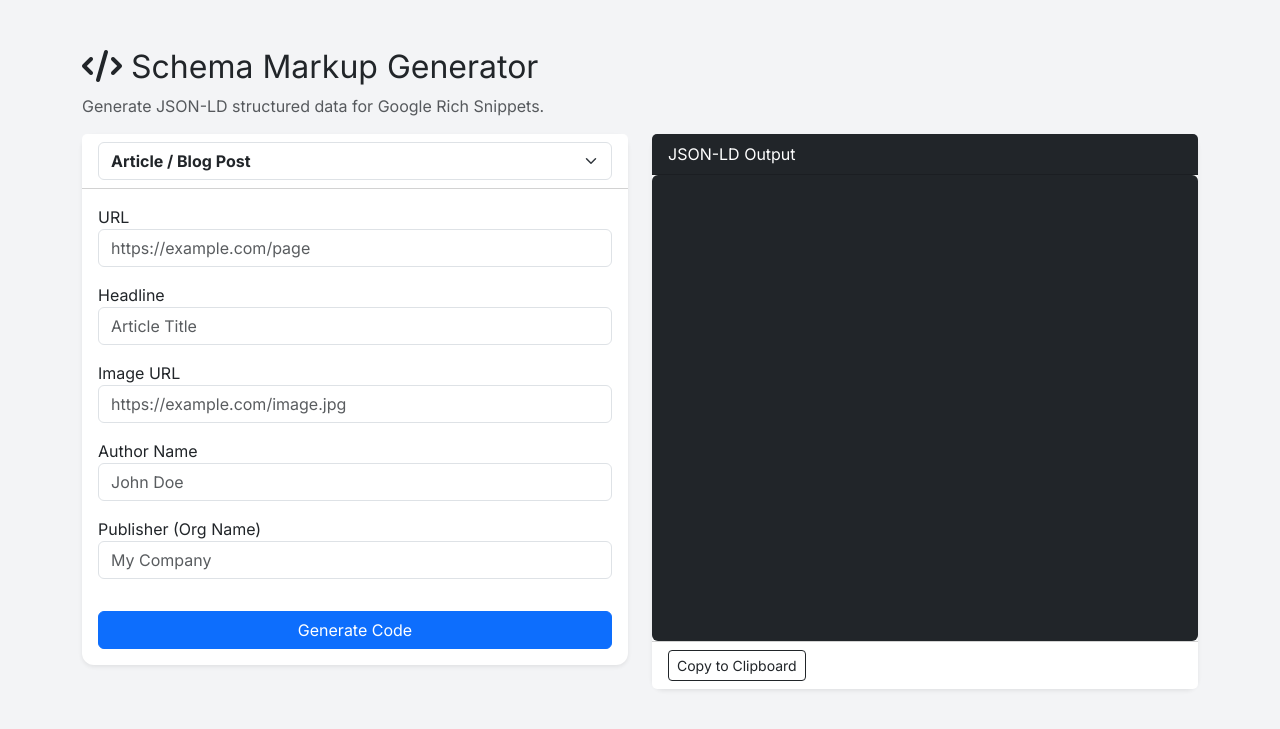
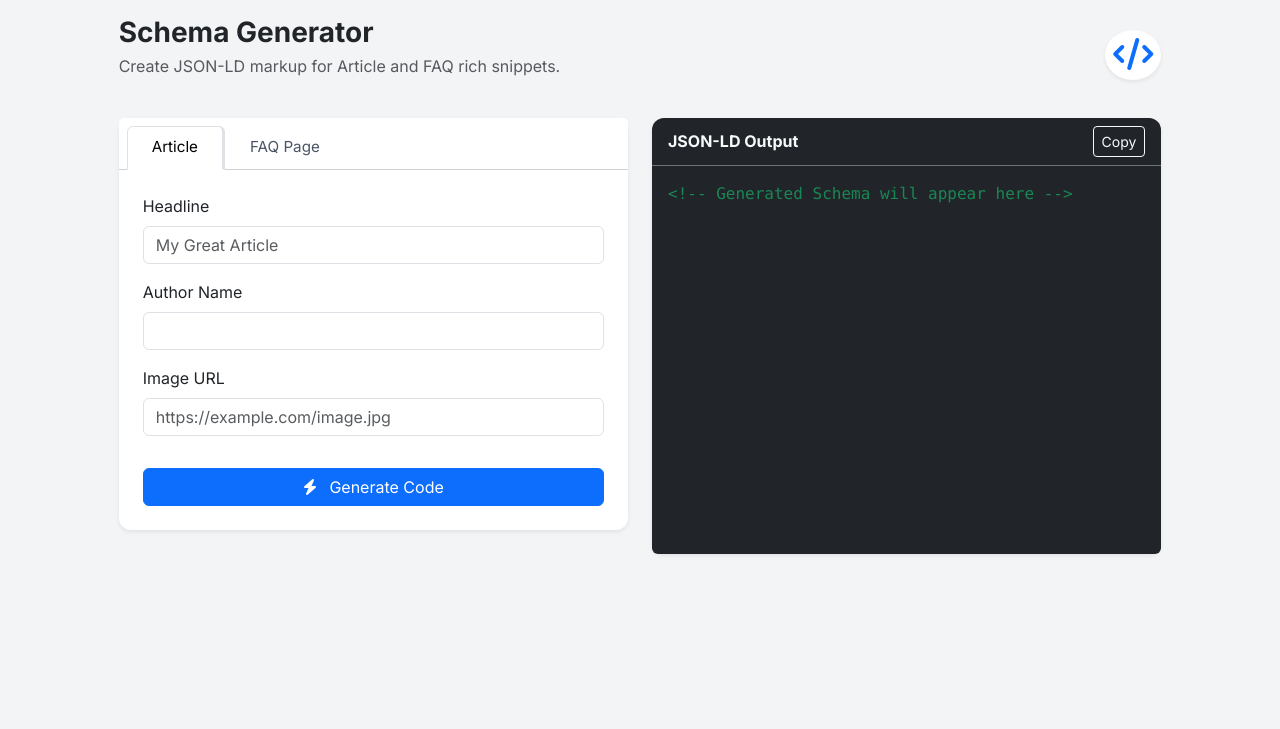
Before and after one commit to dilawar47866/MySEOTooler_V5, a Python web app: template templates/schema_generator.html in a window 1280 px wide. Shown: the top 729 px of the page. Run offline with Jinja, Linux system fonts and the light colour scheme; the template is opened without the code that fills it, so the values that code supplies are empty.

Commit message:
Update schema_generator.html

```diff
--- a/templates/schema_generator.html
+++ b/templates/schema_generator.html
@@ -1,126 +1,146 @@
 {% extends "base.html" %}
+
+{% block title %}Schema Generator - MySEO King{% endblock %}
+
 {% block content %}
-<div class="container mt-5">
-    <h2><i class="fas fa-code text-dark"></i> Schema Markup Generator</h2>
-    <p class="text-muted">Generate JSON-LD structured data for Google Rich Snippets.</p>
+<div class="container-fluid">
+    <div class="row justify-content-center">
+        <div class="col-md-10">
+
+            <!-- Header -->
+            <div class="d-flex justify-content-between align-items-center mb-4">
+                <div>
+                    <h2 class="h3 fw-bold mb-1">Schema Generator</h2>
+                    <p class="text-muted">Create JSON-LD markup for Article and FAQ rich snippets.</p>
+                </div>
+                <div class="bg-white p-2 rounded-circle shadow-sm">
+                    <i class="fas fa-code fa-2x text-primary"></i>
+                </div>
+            </div>
 
             <div class="row">
-        <!-- Form Side -->
+                <!-- Form Column -->
                 <div class="col-md-6">
                     <div class="card shadow-sm mb-4">
                         <div class="card-header bg-white">
-                    <select id="schemaType" class="form-select fw-bold" onchange="toggleForm()">
-                        <option value="Article">Article / Blog Post</option>
-                        <option value="Organization">Organization</option>
-                        <option value="LocalBusiness">Local Business</option>
-                    </select>
+                            <ul class="nav nav-tabs card-header-tabs" id="schemaTabs" role="tablist">
+                                <li class="nav-item">
+                                    <button class="nav-link active" data-type="article" onclick="setSchema('article')">Article</button>
+                                </li>
+                                <li class="nav-item">
+                                    <button class="nav-link" data-type="faq" onclick="setSchema('faq')">FAQ Page</button>
+                                </li>
+                            </ul>
                         </div>
-                <div class="card-body">
-
-                    <!-- Common Fields -->
-                    <div class="mb-3">
-                        <label>URL</label>
-                        <input type="url" id="url" class="form-control" placeholder="https://example.com/page">
-                    </div>
+                        <div class="card-body p-4">
 
                             <!-- Article Form -->
-                    <div id="formArticle">
+                            <div id="form-article">
                                 <div class="mb-3">
-                            <label>Headline</label>
-                            <input type="text" id="headline" class="form-control" placeholder="Article Title">
+                                    <label class="form-label">Headline</label>
+                                    <input type="text" id="artHeadline" class="form-control" placeholder="My Great Article">
                                 </div>
                                 <div class="mb-3">
-                            <label>Image URL</label>
-                            <input type="url" id="image" class="form-control" placeholder="https://example.com/image.jpg">
+                                    <label class="form-label">Author Name</label>
+                                    <input type="text" id="artAuthor" class="form-control" value="{{ current_user.username }}">
                                 </div>
                                 <div class="mb-3">
-                            <label>Author Name</label>
-                            <input type="text" id="author" class="form-control" placeholder="John Doe">
-                        </div>
-                        <div class="mb-3">
-                            <label>Publisher (Org Name)</label>
-                            <input type="text" id="publisher" class="form-control" placeholder="My Company">
+                                    <label class="form-label">Image URL</label>
+                                    <input type="text" id="artImage" class="form-control" placeholder="https://example.com/image.jpg">
                                 </div>
                             </div>
 
-                    <!-- Organization/Business Form -->
-                    <div id="formOrg" style="display:none;">
+                            <!-- FAQ Form -->
+                            <div id="form-faq" class="d-none">
                                 <div class="mb-3">
-                            <label>Name</label>
-                            <input type="text" id="orgName" class="form-control" placeholder="Company Name">
-                        </div>
-                        <div class="mb-3">
-                            <label>Logo URL</label>
-                            <input type="url" id="orgLogo" class="form-control" placeholder="https://example.com/logo.png">
-                        </div>
-                        <div class="mb-3">
-                            <label>SameAs (Social Profiles)</label>
-                            <input type="text" id="orgSocial" class="form-control" placeholder="https://facebook.com/mybrand">
-                            <small class="text-muted">Comma separated</small>
+                                    <label class="form-label">Questions & Answers</label>
+                                    <div class="form-text mb-2">Format: Question on one line, Answer on the next. Separate pairs with a blank line.</div>
+                                    <textarea id="faqContent" class="form-control" rows="8" placeholder="What is SEO?
+SEO stands for Search Engine Optimization.
+
+Is SEO free?
+Yes, organic traffic is free."></textarea>
                                 </div>
                             </div>
 
-                    <button class="btn btn-primary w-100 mt-3" onclick="generateSchema()">Generate Code</button>
+                            <button class="btn btn-primary w-100 mt-3" onclick="generateSchema()">
+                                <i class="fas fa-bolt me-2"></i> Generate Code
+                            </button>
+
                         </div>
                     </div>
                 </div>
 
-        <!-- Output Side -->
+                <!-- Code Output Column -->
                 <div class="col-md-6">
-            <div class="card shadow-sm h-100">
-                <div class="card-header bg-dark text-white">JSON-LD Output</div>
-                <div class="card-body bg-light p-0">
-                    <textarea id="output" class="form-control h-100 border-0 bg-dark text-success" style="font-family: monospace; min-height: 400px; resize: none;" readonly></textarea>
+                    <div class="card shadow-sm h-100 bg-dark text-white">
+                        <div class="card-header bg-transparent border-secondary d-flex justify-content-between align-items-center">
+                            <span class="fw-bold text-light">JSON-LD Output</span>
+                            <button class="btn btn-sm btn-outline-light" onclick="copyCode()">Copy</button>
                         </div>
-                <div class="card-footer bg-white">
-                    <button class="btn btn-outline-dark btn-sm" onclick="copyCode()">Copy to Clipboard</button>
-                </div>
+                        <div class="card-body p-0">
+                            <textarea id="codeOutput" class="form-control bg-dark text-success border-0 h-100 font-monospace p-3" readonly style="resize: none;">
+<!-- Generated Schema will appear here -->
+                            </textarea>
                         </div>
                     </div>
                 </div>
             </div>
 
+        </div>
+    </div>
+</div>
+
 <script>
-function toggleForm() {
-    const type = document.getElementById('schemaType').value;
-    document.getElementById('formArticle').style.display = (type === 'Article') ? 'block' : 'none';
-    document.getElementById('formOrg').style.display = (type !== 'Article') ? 'block' : 'none';
+let currentType = 'article';
+
+function setSchema(type) {
+    currentType = type;
+
+    // Toggle Tabs
+    document.querySelectorAll('.nav-link').forEach(b => b.classList.remove('active'));
+    document.querySelector(`button[data-type="${type}"]`).classList.add('active');
+
+    // Toggle Forms
+    if(type === 'article') {
+        document.getElementById('form-article').classList.remove('d-none');
+        document.getElementById('form-faq').classList.add('d-none');
+    } else {
+        document.getElementById('form-article').classList.add('d-none');
+        document.getElementById('form-faq').classList.remove('d-none');
+    }
 }
 
-function generateSchema() {
-    const type = document.getElementById('schemaType').value;
-    const url = document.getElementById('url').value;
-    let schema = {};
+async function generateSchema() {
+    const payload = { type: currentType };
 
-    if(type === 'Article') {
-        schema = {
-            "@context": "https://schema.org",
-            "@type": "Article",
-            "mainEntityOfPage": { "@type": "WebPage", "@id": url },
-            "headline": document.getElementById('headline').value,
-            "image": document.getElementById('image').value,
-            "author": { "@type": "Person", "name": document.getElementById('author').value },
-            "publisher": { "@type": "Organization", "name": document.getElementById('publisher').value }
-        };
+    if(currentType === 'article') {
+        payload.headline = document.getElementById('artHeadline').value;
+        payload.author = document.getElementById('artAuthor').value;
+        payload.image = document.getElementById('artImage').value;
     } else {
-        const social = document.getElementById('orgSocial').value.split(',').map(s => s.trim());
-        schema = {
-            "@context": "https://schema.org",
-            "@type": type,
-            "url": url,
-            "name": document.getElementById('orgName').value,
-            "logo": document.getElementById('orgLogo').value,
-            "sameAs": social
-        };
+        payload.faq_content = document.getElementById('faqContent').value;
     }
 
-    document.getElementById('output').value = `<script type="application/ld+json">\n${JSON.stringify(schema, null, 2)}\n<\/script>`;
+    try {
+        const res = await fetch('/api/generate-schema', {
+            method: 'POST',
+            headers: {'Content-Type': 'application/json'},
+            body: JSON.stringify(payload)
+        });
+        const data = await res.json();
+
+        if(data.success) {
+            document.getElementById('codeOutput').value = `<script type="application/ld+json">\n${data.json}\n<\/script>`;
+        }
+    } catch(e) { console.error(e); }
 }
 
 function copyCode() {
-    document.getElementById('output').select();
+    const el = document.getElementById('codeOutput');
+    el.select();
     document.execCommand('copy');
-    alert("Copied!");
+    alert("Code copied to clipboard!");
 }
 </script>
 {% endblock %}
```
Lines whose indentation alone changed are shown as unchanged.
